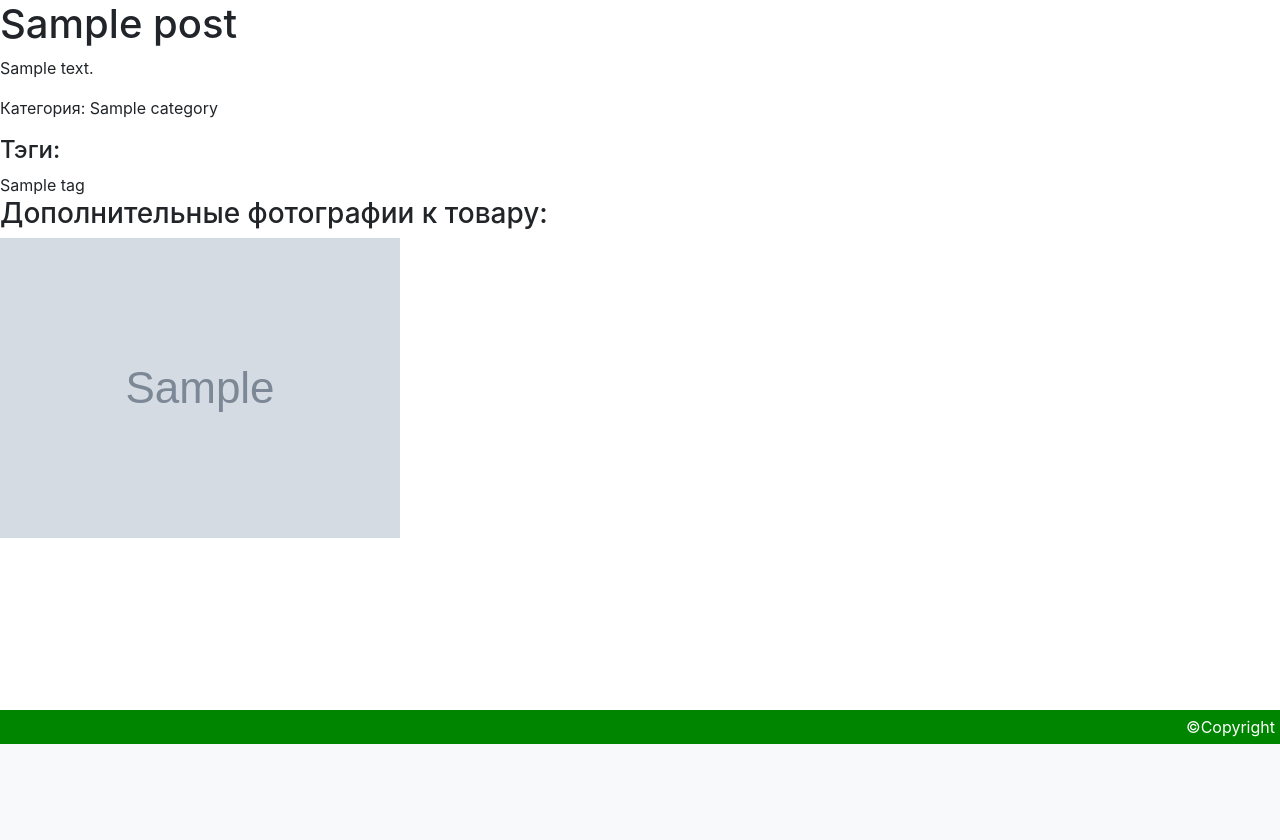
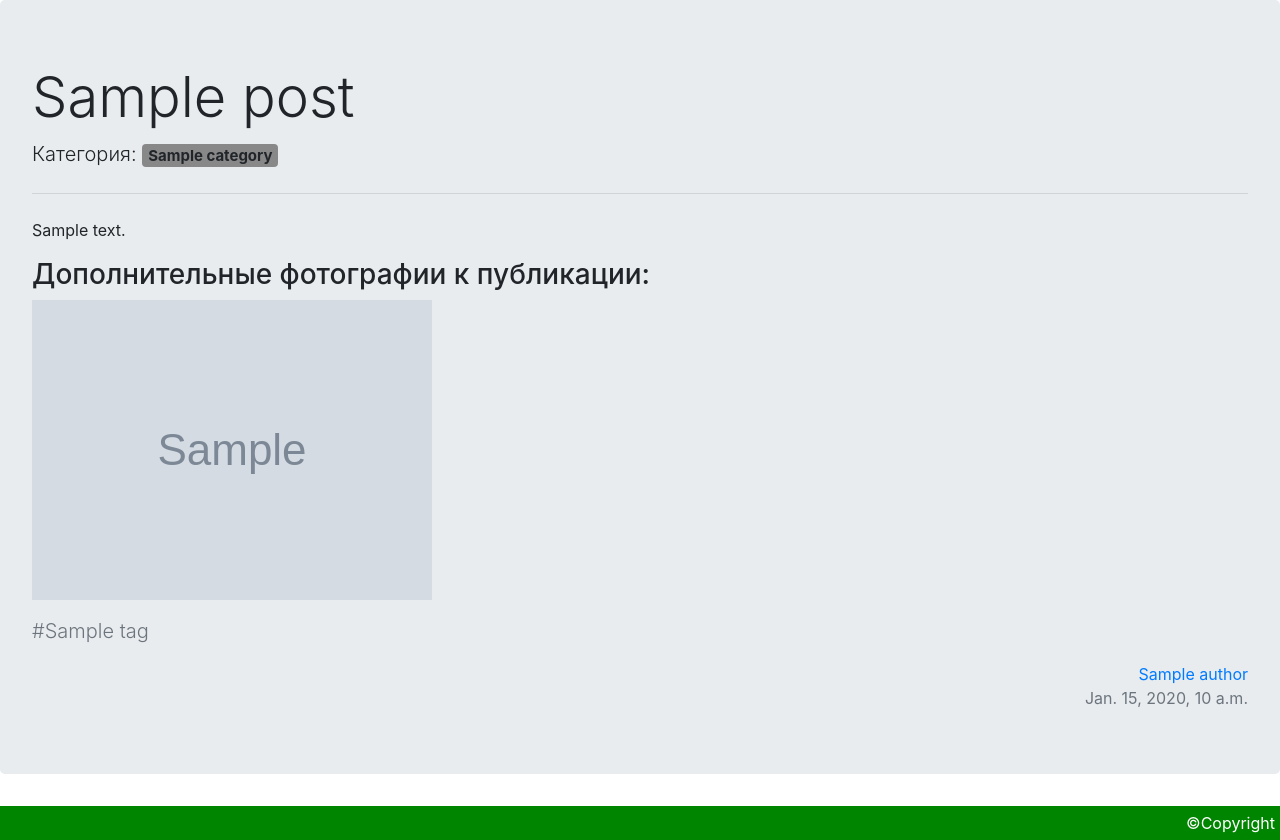
Before and after one commit to MaximBotkin/django_lyceum_plus, a Django app: template web/templates/posts/post_detail.html in a window 1280 px wide. Shown: the part 56-896 px from the top of the page. Before the commit the page ends 800 px from the top, so only its background shows below. Run offline with Django 3.2, Linux system fonts and the light colour scheme; the template is opened without the code that fills it: most values are stand-ins (such as "Sample title", 1, 10 or a date in 2020); grey boxes marked "Sample" are stand-in pictures; some libraries are stand-ins or nearby versions.

Commit message:
post-detail is added. Comments are not available yet

```diff
--- a/web/posts/managers.py
+++ b/web/posts/managers.py
@@ -6,7 +6,7 @@ class PostManager(models.Manager):
     def get_collection(self, user):
         posts = (
             self.all()
-            .order_by("creation_date")
+            .order_by("-creation_date")
             .select_related("category", "author")
             .prefetch_related("tags")
         )
--- a/web/posts/models.py
+++ b/web/posts/models.py
@@ -1,3 +1,4 @@
+from email.policy import default
 from django.db import models
 from django.contrib.auth import get_user_model
 from description.models import Category, Tag
@@ -63,6 +64,8 @@ class Post(models.Model):
 
 class Comment(models.Model):
     author = models.ForeignKey(User, on_delete=models.CASCADE, verbose_name='Автор', null=True)
+    text = RichTextField(verbose_name='Текст', null=False, default='')
+    creation_date = models.DateTimeField('Дата создания', auto_now=True, editable=False)
 
     class Meta:
         verbose_name = 'Комментрий'
--- a/web/templates/posts/post_detail.html
+++ b/web/templates/posts/post_detail.html
@@ -1,17 +1,29 @@
-{% extends 'base.html' %} {% block content %}
-<h1>{{ post.title }}</h1>
-<p>{{ post.text }}</p>
-<p>Категория: {{ post.category }}</p>
-{% if post.tags %}
-<h4>Тэги:</h4>
-{% for tag in post.tags.all %}
-    <span>{{ tag.name }}</span>
-{% endfor %}
-{% endif %}
-{% if images %}
-    <h3>Дополнительные фотографии к товару:</h3>
-{% endif %}
-{% for image in images %}
-    <img src="{{ post.get_image_300x300.url }}">
-{% endfor %}
+{% extends 'base.html' %}
+{% block content %}
+    <div class="jumbotron">
+        <h1 class="display-4">{{ post.title }}</h1>
+        <p class="lead">Категория: <span class='badge badge-light' style='background-color: {{ post.category.color }}'>{{ post.category }}</span></p>
+        <hr class="my-4">
+        {% autoescape off %}
+            <p>{{ post.text }}</p>
+        {% endautoescape %}
+        {% if images %}
+            <h3>Дополнительные фотографии к публикации:</h3>
+        {% endif %}
+        {% for image in images %}
+            <p><img src="{{ post.get_image_300x300.url }}"></p>
+        {% endfor %}
+        <p class='lead'>
+            {% for tag in post.tags.all %}
+                <span class='text-muted'>#{{ tag.name }} </span>
+            {% endfor %}
+        </p>
+        <footer class="d-flex flex-column align-items-end">
+            <a href="{{ post.author.get_absolute_url }}" class=''>
+                {{ post.author.get_full_name }}
+            </a>
+            <div class="text-muted">{{ post.creation_date }}</div>
+        </footer>
+    </div>
+
 {% endblock content %}
```
Also changed, not shown: web/posts/migrations/0011_auto_20220517_1516.py (added).
